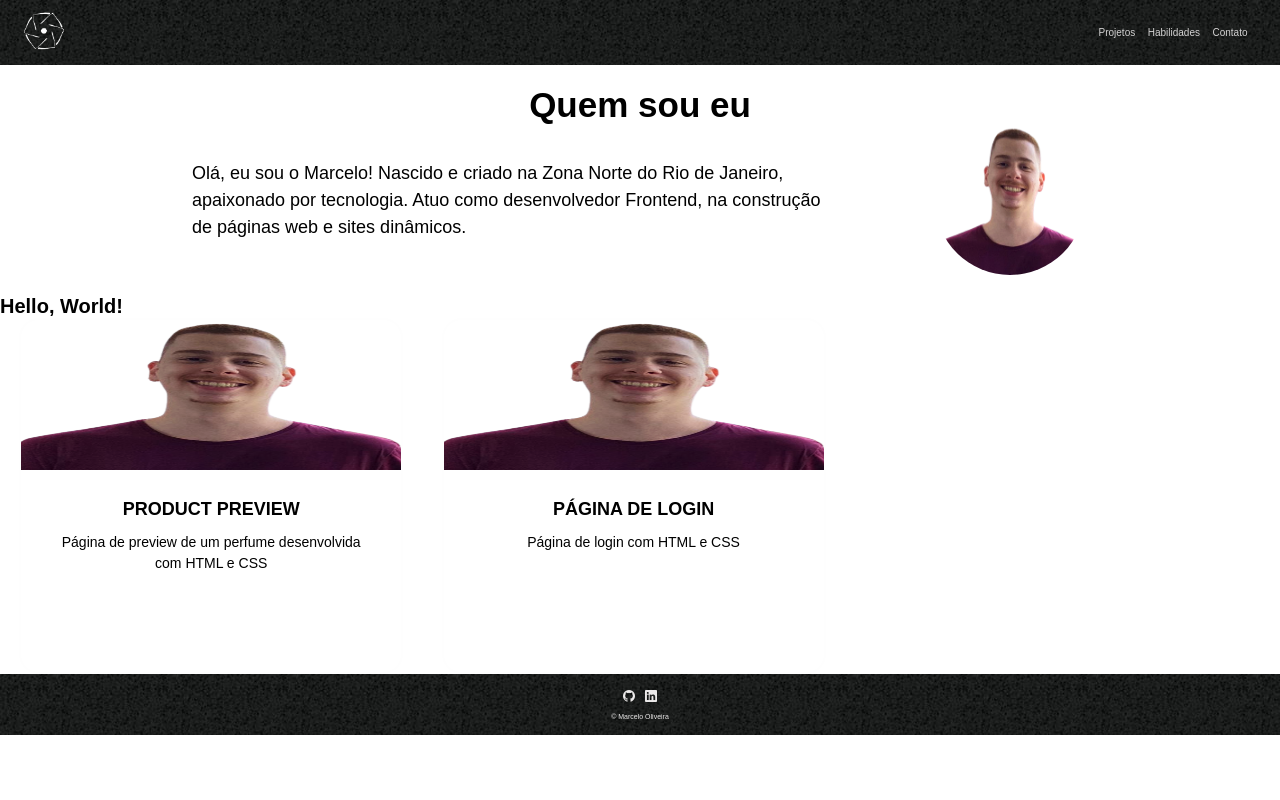
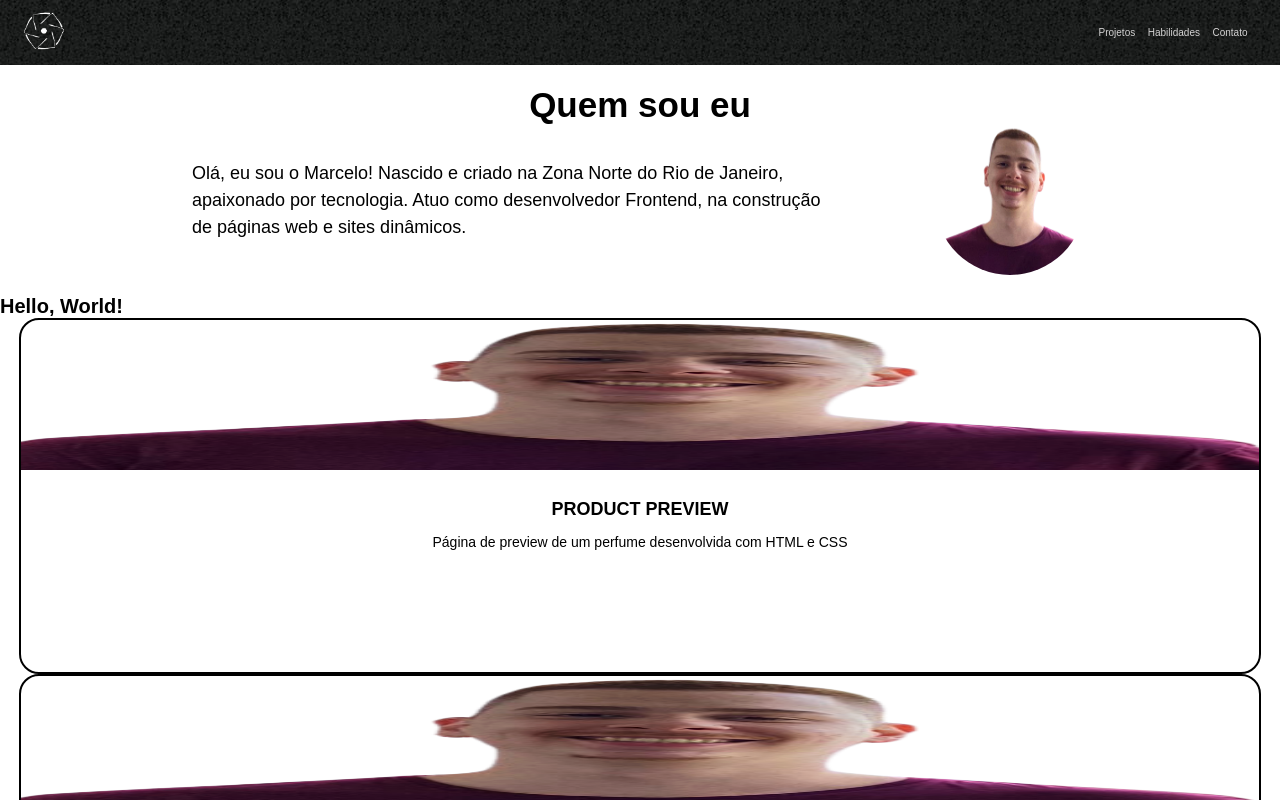
Before and after one commit to heiderick13/portfolio-react, a React (Vite) app: page / in a window 1280 px wide. Shown: the top 800 px of the page. Built offline with nearby package versions, Linux system fonts and the light colour scheme.

Commit message:
:lipstick: style: adjust card size

```diff
--- a/src/components/Card/Card.css
+++ b/src/components/Card/Card.css
@@ -1,11 +1,8 @@
 .projects__item {
   color: #000;
   text-align: center;
-  display: inline-block;
-  width: 30%;
-  vertical-align: top;
   margin: 0 1.5%;
-  border: 2px solid #fefefe;
+  border: 2px solid #000;
   border-radius: 20px;
   overflow: hidden;
   transition: 0.5s;
```
